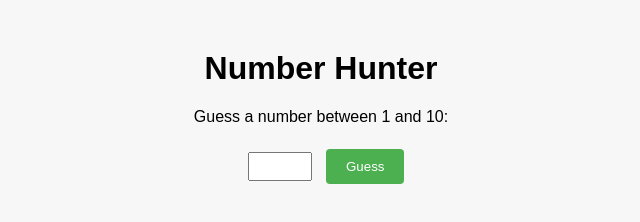
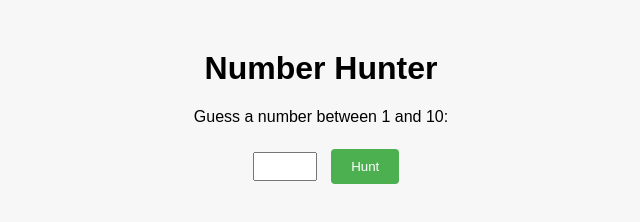
Before and after one commit to geniusuraj/NumberHunter, a plain HTML site: page index.html in a window 1280 px wide. Shown: the full height of the page, 319-959 px from the left. Drawn offline with Linux system fonts and the light colour scheme.

Commit message:
Number Hunter

```diff
--- a/index.html
+++ b/index.html
@@ -11,7 +11,7 @@
     <h1>Number Hunter</h1>
     <p>Guess a number between 1 and 10:</p>
     <input type="number" id="guessInput">
-    <button id="submitGuess">Guess</button>
+    <button id="submitGuess">Hunt</button>
     <p id="result"></p>
 </body>
 <script src="./game.js"></script>
```
Also changed, not shown: game.js (+4 -4 lines).
